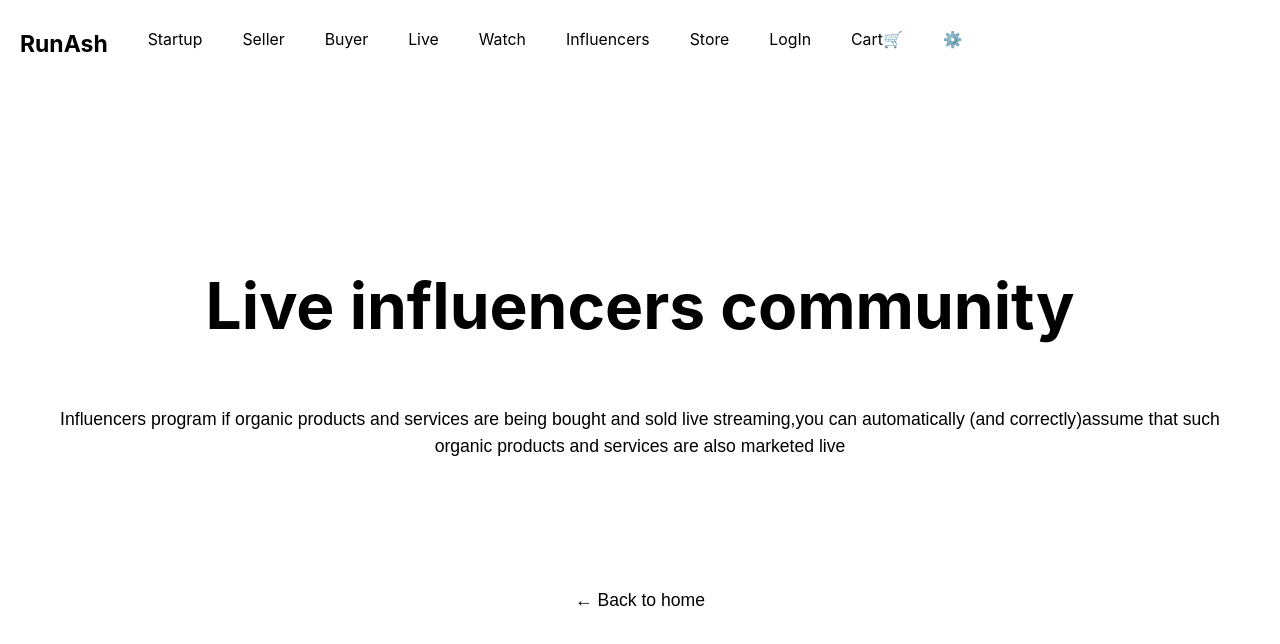
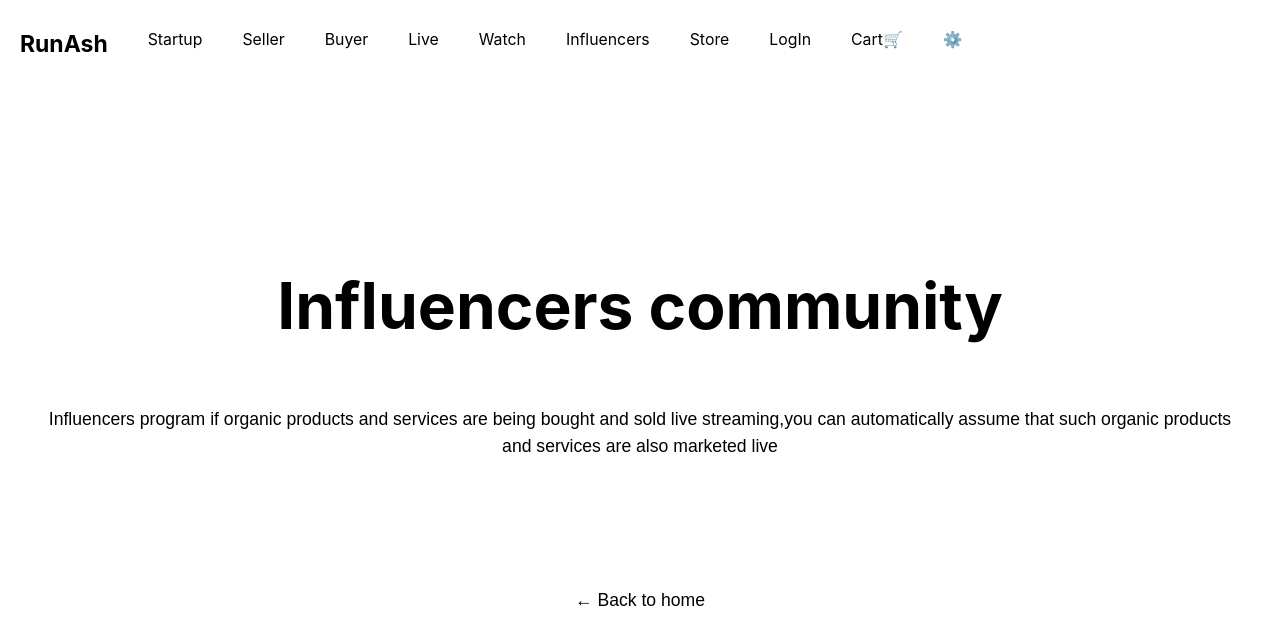
Before and after one commit to rammurmu/next, a Next.js app: page /influencers in a window 1280 px wide. Shown: the top 644 px of the page. Built offline with nearby package versions, Linux system fonts and the light colour scheme.

Commit message:
Update influencers.js

```diff
--- a/pages/influencers.js
+++ b/pages/influencers.js
@@ -6,8 +6,8 @@ export default function Influencers() {
     <div className={styles.container}>
       <main className={styles.main}>
        <div className={styles.title}>
-        <h1 className={styles.title}>Live influencers community</h1>
-        <p className={styles.description}>Influencers program if organic products and services are being bought and sold live streaming,you can automatically (and correctly)assume that such organic products and services are also marketed live</p>
+        <h1 className={styles.title}>Influencers community</h1>
+        <p className={styles.description}>Influencers program if organic products and services are being bought and sold live streaming,you can automatically assume that such organic products and services are also marketed live</p>
         </div>
          <p className={styles.description}>
           <Link href="/">
```
